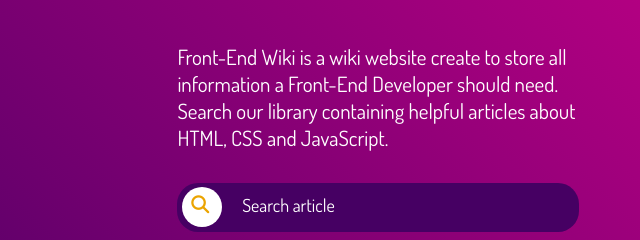
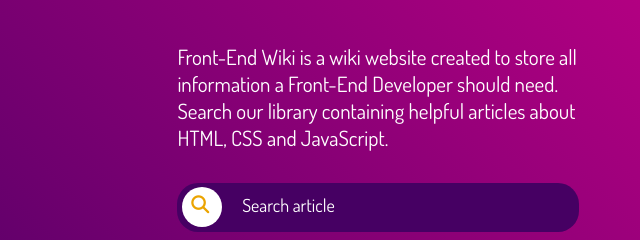
Before and after one commit to HelenaBustrak/projectexam-2, a plain HTML site: page index.html in a window 1280 px wide. Shown: the part 277-517 px from the top of the page, 53-693 px from the left. Drawn offline with Linux system fonts and the light colour scheme; no server answers.

Commit message:
Type error

```diff
--- a/index.html
+++ b/index.html
@@ -23,7 +23,7 @@
                 <section class="upper-section">
                     <div>
                         <h1 class="home-heading">Search Our Library</h1>
-                        <p class="home-paragraph">Front-End Wiki is a wiki website create
+                        <p class="home-paragraph">Front-End Wiki is a wiki website created
                              to store all information a Front-End Developer should need. Search our library containing helpful articles about HTML, CSS and JavaScript.</p>
                         <div class="search-container">
                             <i class="search-icon fas fa-magnifying-glass"></i>
--- a/scss/partials/_message.scss
+++ b/scss/partials/_message.scss
@@ -1,3 +1,5 @@
+
+
 .message {
     padding: 0.5em 1em;
     color: grey;
```
